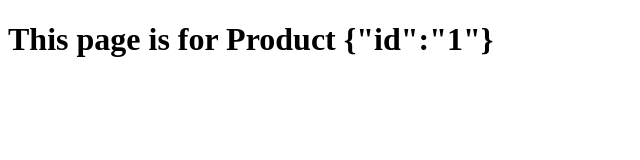
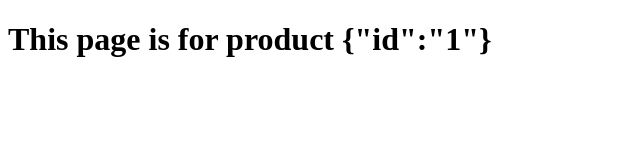
Before and after one commit to cwomack/next-react, a Next.js app: page /product/1 in a window 1280 px wide. Shown: the top 160 px of the page, without its empty margins (0-640 px from the left). Built offline with nearby package versions, Linux system fonts and the light colour scheme.

Commit message:
typo / git test

```diff
--- a/pages/product/[id].js
+++ b/pages/product/[id].js
@@ -1,8 +1,8 @@
 import { useRouter } from "next/router";
 
-console.log("Product[id] page was rendered")
+console.log("Product[id] page was rendered");
 
 export default function Home() {
   const router = useRouter();
-  return <h1> This page is for Product {JSON.stringify(router.query)}</h1>;
+  return <h1> This page is for product {JSON.stringify(router.query)}</h1>;
 }
```
